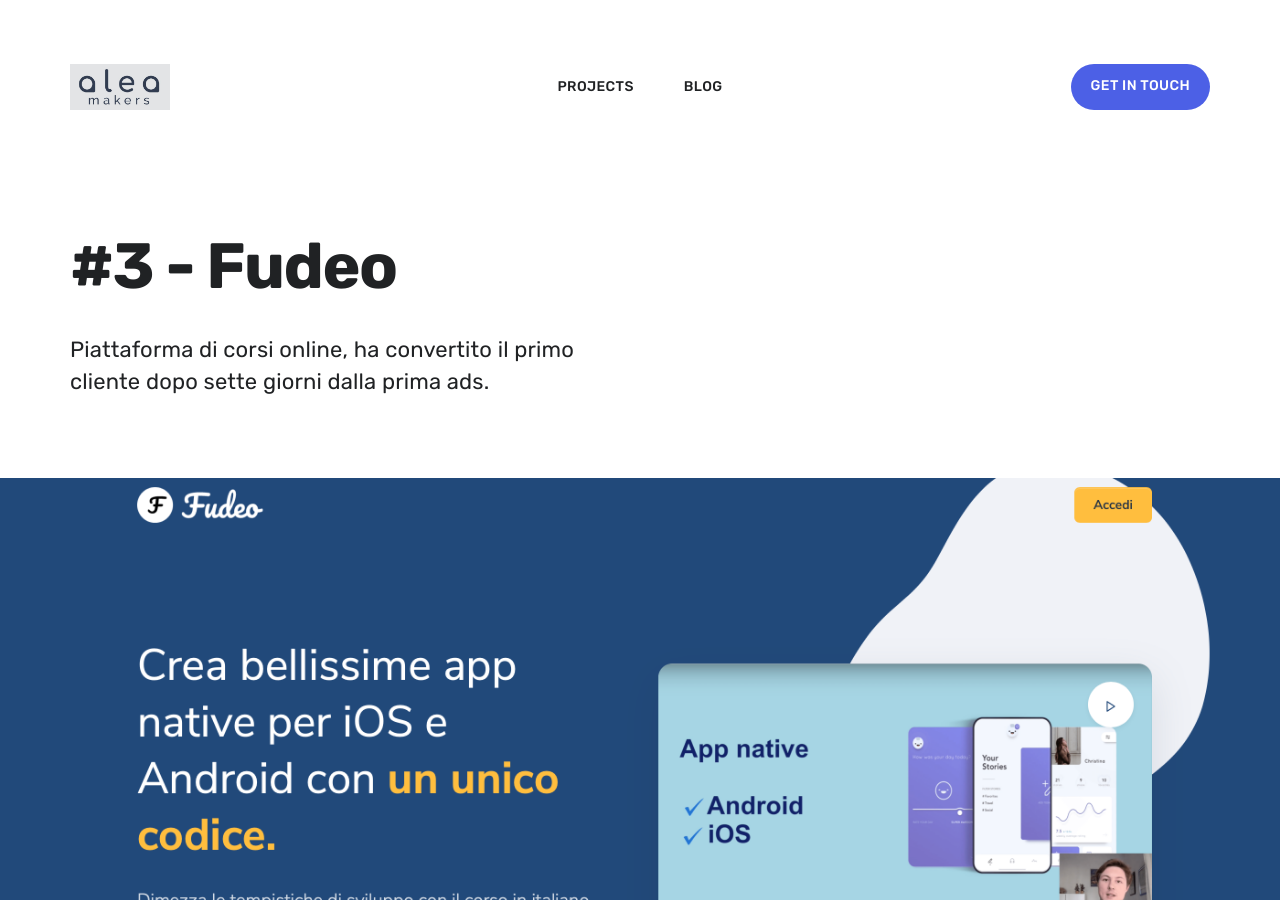
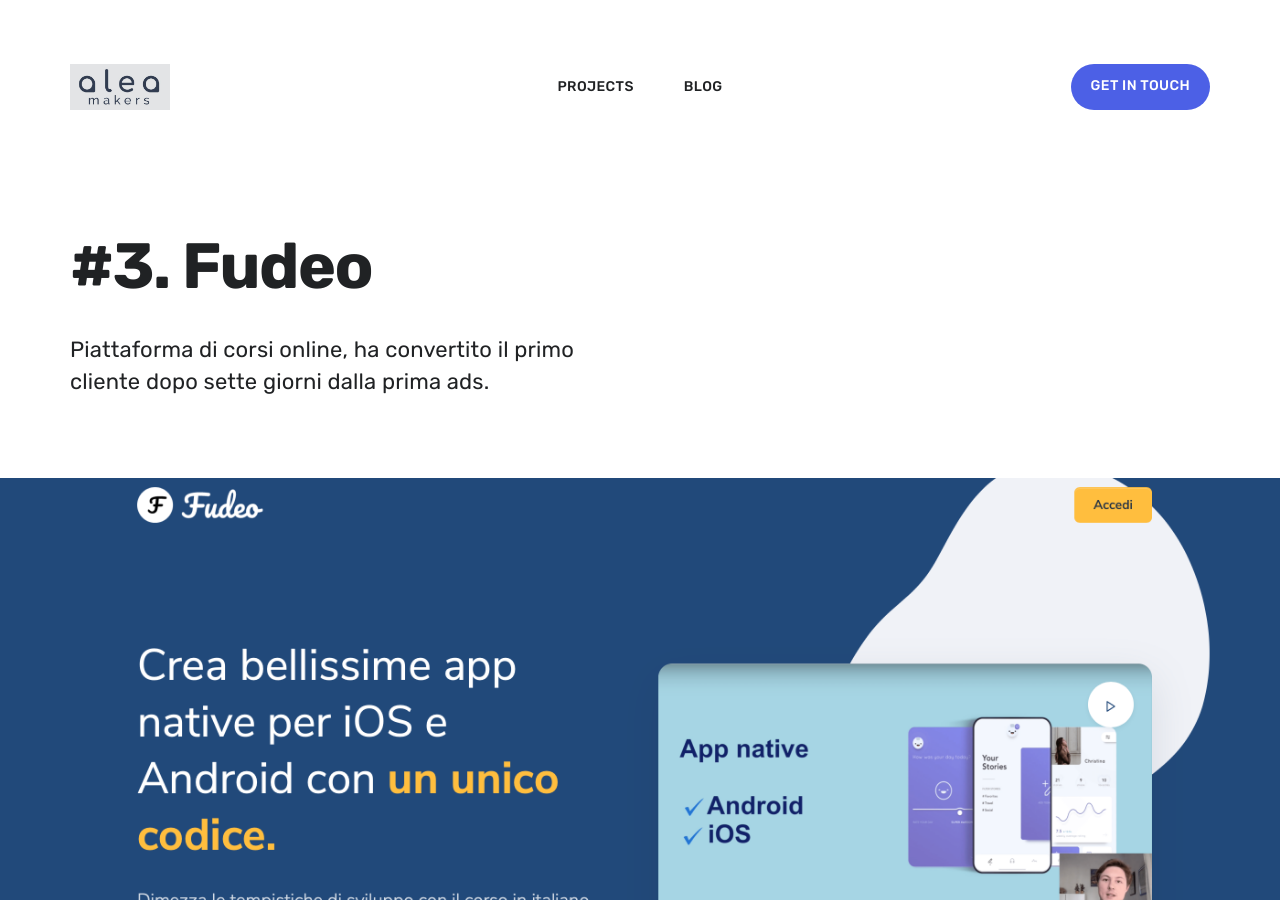
Before and after one commit to alea-git/alea-git.github.io, a Jekyll site: the page built from _projects/mobile-app.md, in a window 1280 px wide and 900 px high. Built offline with Jekyll 4.4.1, drawn with Linux system fonts in a browser that asks for light colours; nearby versions of some CDN libraries.

```diff
--- a/_projects/mobile-app.md
+++ b/_projects/mobile-app.md
@@ -1,5 +1,5 @@
 ---
-title: '#3 - Fudeo'
+title: '#3. Fudeo'
 subtitle: >-
   Piattaforma di corsi online, ha convertito il primo cliente dopo sette giorni
   dalla prima ads.
```
